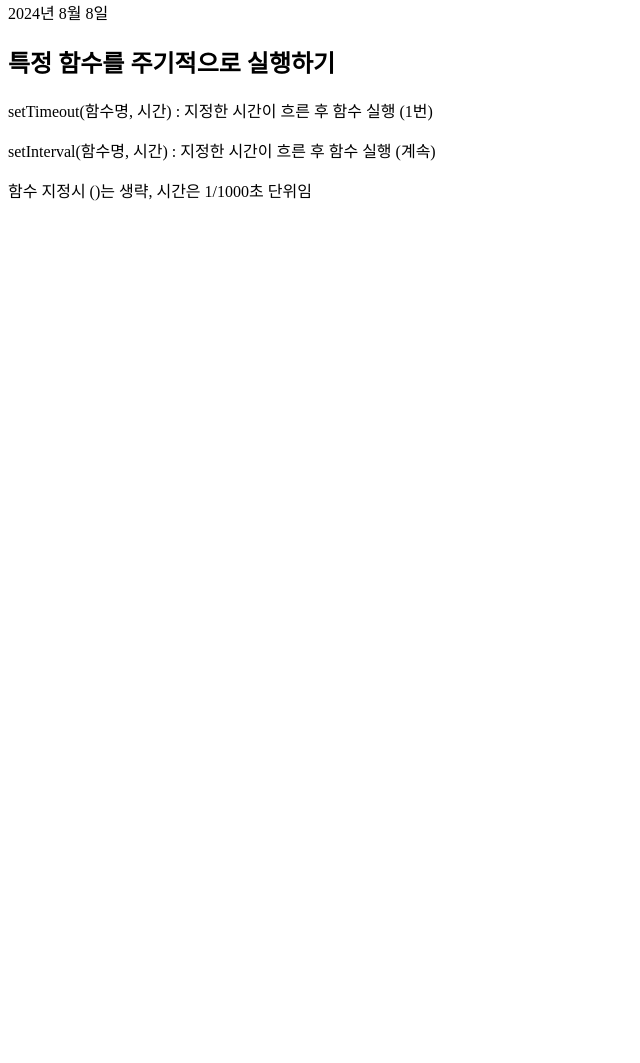
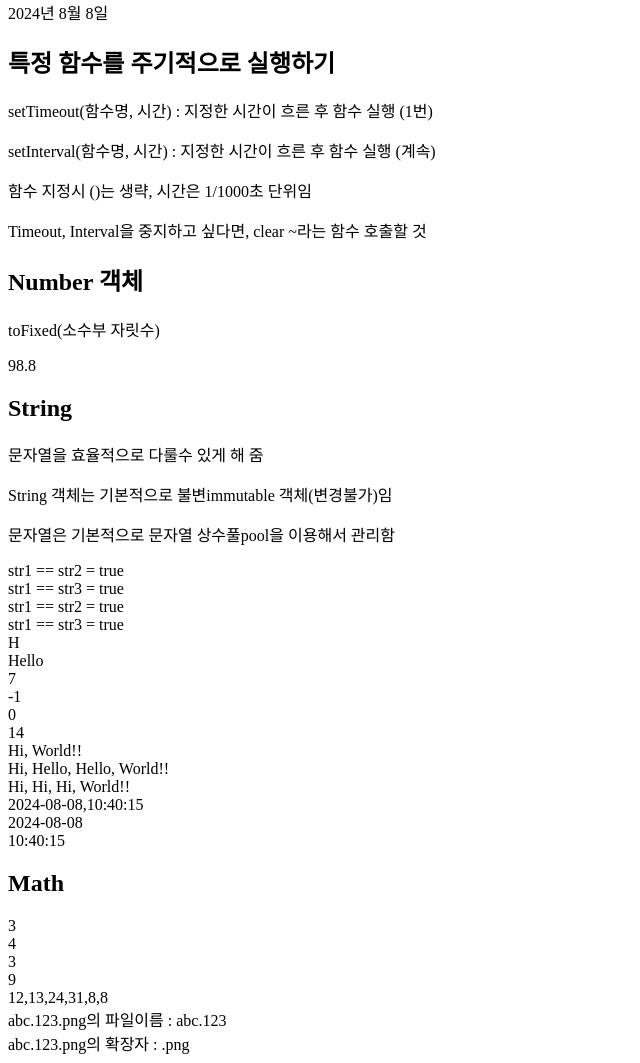
Before and after one commit to pq100/frontends, a FastAPI app: page /js/callback in a window 1280 px wide. Shown: the part 577-1640 px from the top of the page, without its empty margins (0-640 px from the left). Before the commit the page ends 778 px from the top, so only its background shows below. Run offline with FastAPI, Linux system fonts and the light colour scheme.

Commit message:
콜백함수, 내장함수

```diff
--- a/views/templates/js/09callback.html
+++ b/views/templates/js/09callback.html
@@ -43,12 +43,139 @@
     <p>setTimeout(함수명, 시간) : 지정한 시간이 흐른 후 함수 실행 (1번)</p>
     <p>setInterval(함수명, 시간) : 지정한 시간이 흐른 후 함수 실행 (계속)</p>
     <p>함수 지정시 ()는 생략, 시간은 1/1000초 단위임</p>
+    <p>Timeout, Interval을 중지하고 싶다면, clear ~라는 함수 호출할 것</p>
 
 <script>
-    let showDateTime = () => { }
+    let showDateTime = () => {
+        let today = new Date();
+        let datetime = today.toLocaleString();
+        document.write(datetime, '<br>');
+    }
 
-    setInterval(함수명, 시간);
+    // setInterval(showDateTime, 1000);
 </script>
+
+
+    <h2>Number 객체</h2>
+    <p>toFixed(소수부 자릿수)</p>
+<script>
+    let avg = 98.777777776;
+    document.write(avg.toFixed(1), '<br>');
+</script>
+
+
+    <h2>String</h2>
+    <p>문자열을 효율적으로 다룰수 있게 해 줌</p>
+    <p>String 객체는 기본적으로 불변immutable 객체(변경불가)임</p>
+    <p>문자열은 기본적으로 문자열 상수풀pool을 이용해서 관리함</p>
+
+<script>
+    let str1 = 'Hello, World!!';
+    let str2 = 'Hello, World!!';
+    let str3 = new String('Hello, World!!');
+    let str4 = 'Hello, World!!';
+
+
+    // 값 비교
+    document.write(`str1 == str2 = ${str1 == str2}`, '<br>')
+    document.write(`str1 == str3 = ${str1 == str3}`, '<br>')
+
+
+    // 값 / 자료형 비교
+    document.write(`str1 == str2 = ${str1 === str2}`, '<br>')
+    document.write(`str1 == str3 = ${str1 === str2}`, '<br>')
+    // 문자열 상수풀 때문에 str1 == str2
+
+    str1[0] = 'h';
+    document.write(str1[0], '<br>');
+    // 문자열은 불변 객체이므로 변경 불가!!
+
+    // slice (시작, 끝+1) : 지정한 점위내 문자 추출
+    document.write(str1.slice(0,5), '<br>');
+
+    // index0f (찾는 문자열) : 특정 문자열의 존재 여부
+    document.write(str1.indexOf('World'), '<br>');
+    document.write(str1.indexOf('sayHello'), '<br>');
+
+    // lastIndex0f(찾는 문자열)
+    str4 = 'Hello, Hello, Hello, World!!'
+    document.write(str4.indexOf('Hello'), '<br>');
+    document.write(str4.lastIndexOf('Hello'), '<br>');
+
+
+    // replace(찾을문자열, 바꿀문자열)
+    // Hello를 Hi로 바꿈
+    document.write(str3.replace('Hello', 'Hi'), '<br>');
+    document.write(str4.replace('Hello', 'Hi'), '<br>');
+
+    // 만일, 찾을 문자열이 하나 이상 존재할 경우
+    // 정규표현식 형태로 작성하고 적용 범위를 지정해야 함
+    document.write(str4.replace(/Hello/g, 'Hi'), '<br>');
+
+    // split(구분문자) : 문자열을 구분문자로 나눠 배열에 저장
+    today = '2024-08-08 10:40:15';
+    document.write(today.split(' '), '<br>');
+    document.write(today.split(' ')[0], '<br>');
+    document.write(today.split(' ')[1], '<br>');
+
+    // padStart(전체 자릿수, 채울문자), padEnd
+    let month = 8;
+    document.write(month.padStart(2, 0), '<br>');
+
+</script>
+
+
+<h2>Math</h2>
+<script>
+    let num = 3.14152;
+    document.write(Math.round(num, 2), '<br>');
+    document.write(Math.ceil(num), '<br>');
+    document.write(Math.floor(num), '<br>');
+
+    // random : 0~1사이 임의의 실수값 출력
+    // 특정 범위 임의의 정수 생성 공식
+    // floor(random * (max - min + 1)) + min
+
+    let rndnum = parseInt(Math.random() * 10);  // 0 ~ 9
+    document.write(rndnum, '<br>');
+
+    // ex) 위 공식을 이용해서 randInt라는 함수를 만들고,
+    // 1~45 사이 임의의 정수 6개를 출력
+    let randInt = (mn, mx) => {
+        return Math.floor(Math.random() * (mx - mn + 1)) + mn;
+    };
+
+    let lotto = [];
+    for (let i = 1; i <= 6; ++i) {
+        // document.write(randInt(1, 45), '<br>');
+        lotto.push(randInt(1, 45));
+    }
+    document.write(lotto.sort(), '<br>');
+
+</script>
+
+<script>
+    // ex) 파일명이 abc.123.png 일때
+    // 파일이름과 확장자로 분리하세요
+    // abc.123.png => abc.123 / png
+    let fullname = 'abc.123.png';
+    //let fullname = 'abc.123.456.png';
+
+    // let fname = fullname.split('.')[0] + '.' + fullname.split('.')[1];
+    // let fext = fullname.split('.')[2];
+    // let fname = 'abc.123.png';
+
+    let fname = fullname.slice(0, fullname.lastIndexOf('.'));
+    let fext = fullname.slice(fullname.lastIndexOf('.'));
+
+
+    document.write(`${fullname}의 파일이름 : ${fname}`, '<br>');
+    document.write(`${fullname}의 확장자 : ${fext}`, '<br>');
+
+</script>
+
+
+
 
 
 
```
